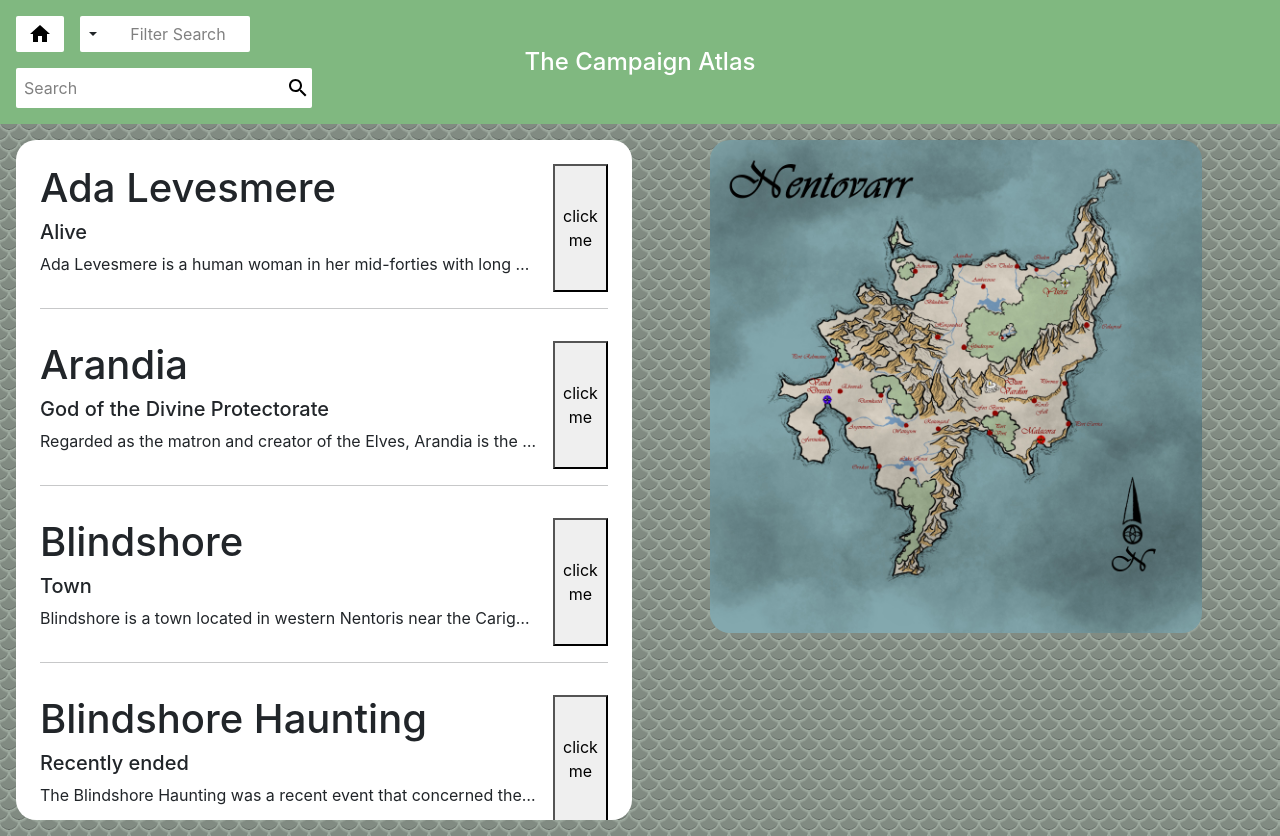
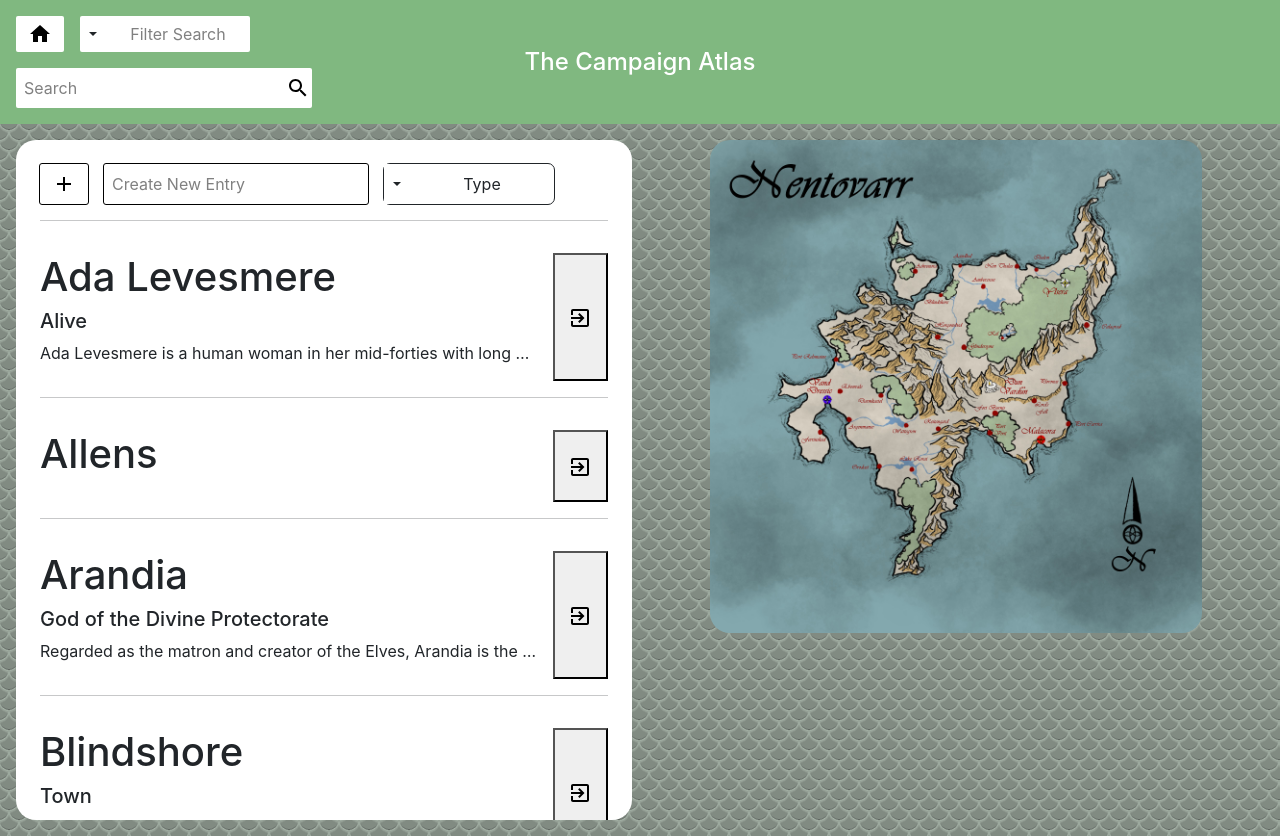
Before and after one commit to michaelb-sm/campaign-atlas, a React (Create React App) app: page / in a window 1280 px wide. Built offline with nearby package versions, Linux system fonts and the light colour scheme.

Commit message:
added page navigation and ui for page creation and deletion

```diff
--- a/src/App.css
+++ b/src/App.css
@@ -1,3 +1,16 @@
+input {
+    background-color: white;
+    border: 0;
+    border-radius: 2px;
+    font-size: 1rem;
+    padding: 0.5em;
+}
+
+input::placeholder {
+    color: grey;
+    opacity: 1;
+}
+
 .App {
     text-align: center;
 }
@@ -38,3 +51,62 @@
         margin-bottom: 2em;
     }
 }
+
+/* === Common Classes === */
+
+/* BUTTON */
+
+.blockButton {
+    background-color: white;
+    width: 3em;
+    height: auto;
+    min-height: 2em;
+    border: 0;
+    border-radius: 2px;
+
+    display: grid;
+    place-items: center;
+}
+
+.blockButton:hover {
+    background-color: lightgrey;
+}
+
+/* DROPDOWN FILTER */
+
+.filterField {
+    background-color: white;
+    height: auto;
+    min-width: 9rem;
+    border: 0;
+    border-top-right-radius: 2px;
+    border-bottom-right-radius: 2px;
+
+    display: grid;
+    place-items: center;
+}
+
+.filterPlaceholder {
+    color: grey;
+}
+
+.btn-rounded-light {
+    background-color: white;
+    border: 0;
+    border-radius: 2px;
+}
+
+.btn-rounded-light:hover {
+    background-color: lightgrey;
+}
+
+.dropdown-menu-rounded-light {
+    margin-top: 0.5em;
+    border: 0;
+    border-radius: 2px;
+    box-shadow: rgba(0, 0, 0, 0.35) 0px 5px 15px;
+}
+
+.dropdown-menu-rounded-light a:hover {
+    background-color: lightgrey;
+}
--- a/src/App.js
+++ b/src/App.js
@@ -1,4 +1,4 @@
-import React, { useState } from "react";
+import React, { useState, useEffect, useMemo } from "react";
 import './App.css';
 import SearchBar from './components/SearchBar';
 import InfoContainer from './components/InfoContainer';
@@ -13,7 +13,9 @@ import EntityData from './data/entities.json';
 import CreatureData from './data/creatures.json';
 
 function App() {
-    const allData = [...PersonData, ...FactionData, ...PlaceData, ...EventData, ...ThingData, ...EntityData, ...CreatureData]
+
+    // Import Data
+    const allData = useMemo(() => [...PersonData, ...FactionData, ...PlaceData, ...EventData, ...ThingData, ...EntityData, ...CreatureData], [])
     allData.sort((a, b) => {
     let na = a.name.toLowerCase(),
         nb = b.name.toLowerCase();
@@ -21,16 +23,25 @@ function App() {
         return na.localeCompare(nb);
     });
 
+    // Set up data tracker and input controller
+    const [curData, setCurData] = useState(allData[0]);
     const [infoControl, setInfoControl] = useState({
-        display: "main",
+        page: "main",
         search: "",
         filterType: "clear",
         filterText: "Filter Search"
     })
 
+    // Change data tracker upon user request
+    useEffect( () => {
+        if (infoControl.page !== "main") {
+            setCurData(allData.find( (value) => value.name === infoControl.page));
+        }
+    }, [allData, infoControl]);
+
     function handleHome() {
         setInfoControl({
-            display: "main",
+            page: "main",
             search: "",
             filterType: "clear",
             filterText: "Filter Search"
@@ -66,6 +77,15 @@ function App() {
         });
     }
 
+    function handlePageChange(page) {
+        setInfoControl( (prevValue) => {
+            return {
+                ...prevValue,
+                page: page
+            };
+        });
+    }
+
     return (
     <div className="App">
         <header className="App-header">
@@ -76,6 +96,7 @@ function App() {
             onHome={handleHome}
             onFilter={handleFilterChange}
             onSearch={handleSearch}
+            onPage={handlePageChange}
         />
         <h1>The Campaign Atlas</h1>
         <div className='viewBar'>
@@ -84,14 +105,10 @@ function App() {
         </header>
         <div className="App-body">
         <InfoContainer
-            data={allData.filter( (value) => {
-                return ((value.name).toLowerCase().includes(infoControl.search) && (
-                    infoControl.filterType === "clear" ? true : value.type === infoControl.filterType
-                ));
-            })}
-            // {infoControl.filterType === "clear" ? allData : allData.filter( (value) => {
-            //     return value.type === infoControl.filterType;
-            // })}
+            infoControl={infoControl}
+            refData={allData}
+            data={curData}
+            onRedirect={handlePageChange}
         />
         <ViewContainer />
         </div>
--- a/src/components/InfoContainer.css
+++ b/src/components/InfoContainer.css
@@ -16,3 +16,24 @@
 .info-container::-webkit-scrollbar {
     display: none;
 }
+
+.modifyContainer {
+    display: flex;
+    flex-wrap: wrap;
+    flex-direction: row;
+    gap: 1em;
+}
+
+.modifyContainer > * {
+    outline: 1px;
+    outline-style: solid;
+}
+
+.deleteField {
+    outline: 0;
+
+    display: flex;
+    gap: 0.5em;
+
+    align-items: center;
+}
--- a/src/components/InfoContainer.js
+++ b/src/components/InfoContainer.js
@@ -1,19 +1,75 @@
 import './InfoContainer.css';
+import Dropdown from 'react-bootstrap/Dropdown';
+import ButtonGroup from "react-bootstrap/ButtonGroup";
 import DataCard from './infoComponents/DataCard';
 import DataPage from './infoComponents/DataPage';
+import AddIcon from '@mui/icons-material/Add';
+import DeleteForeverIcon from '@mui/icons-material/DeleteForever';
 
-function InfoContainer({data}) {
+function InfoContainer({infoControl, refData, data, onRedirect}) {
     return (
         <div className='info-container'>
-            {data.map((value, key) => {
-                return (
-                    <div>
-                        <DataCard name={value.name} status={value.status} body={value.main[0].body}/>
-                        <hr/>
+            {infoControl.page === "main" ? (
+                <div>
+                    <div className='modifyContainer'>
+                        <button className='blockButton'>
+                            <AddIcon />
+                        </button>
+                        <input placeholder="Create New Entry" />
+                        <Dropdown as={ButtonGroup}>
+                            <Dropdown.Toggle split variant='rounded-light'/>
+                            <div className='filterField'> Type </div>
+                            <Dropdown.Menu variant='rounded-light'>
+                                <Dropdown.Item eventKey="person">Person</Dropdown.Item>
+                                <Dropdown.Item eventKey="faction">Faction</Dropdown.Item>
+                                <Dropdown.Item eventKey="place">Place/Location</Dropdown.Item>
+                                <Dropdown.Item eventKey="event">Event</Dropdown.Item>
+                                <Dropdown.Item eventKey="thing">Item/Material</Dropdown.Item>
+                                <Dropdown.Item eventKey="entity">God/Entity</Dropdown.Item>
+                                <Dropdown.Item eventKey="creature">Creature</Dropdown.Item>
+                            </Dropdown.Menu>
+                        </Dropdown>
                     </div>
-                );
-            })}
-            {/* <DataPage data={data[0]}/> */}
+                    <hr />
+                </div>
+            ) : (
+                <div>
+                    <div className='modifyContainer'>
+                        <button className='blockButton'>
+                            <DeleteForeverIcon />
+                        </button>
+                        <label className='deleteField' for='confirmDelete'>
+                            <input type='checkbox' id='confirmDelete' name='confirmDelete' />
+                            <div>Confirm Deletion</div>
+                        </label>
+                    </div>
+                    <hr />
+                </div>
+            )}
+            {infoControl.page === "main" ? (
+                refData.filter( (value) => {
+                    return ((
+                        (value.name).toLowerCase().includes(infoControl.search)
+                        ) && (
+                        infoControl.filterType === "clear" ? true : value.type === infoControl.filterType
+                        )
+                    );
+                }).map((value, key) => {
+                    return (
+                        <div>
+                            <DataCard
+                                name={value.name}
+                                status={value.status}
+                                body={value.main[0].body}
+                                onClicked={onRedirect}
+                            />
+                            <hr/>
+                        </div>
+                    );
+                })
+            ) : (
+                <DataPage refData={refData} data={data}/>
+            )}
         </div>
     );
 }
--- a/src/components/SearchBar.css
+++ b/src/components/SearchBar.css
@@ -3,63 +3,6 @@
     flex-wrap: wrap;
     justify-content: left;
     gap: 1em;
-}
-
-/* HOME */
-
-.homeButton {
-    background-color: white;
-    width: 3em;
-    height: auto;
-    min-height: 2em;
-    border: 0;
-    border-radius: 2px;
-
-    display: grid;
-    place-items: center;
-}
-
-.homeButton:hover {
-    background-color: lightgrey;
-}
-
-/* FILTER */
-
-.filterField {
-    background-color: white;
-    height: auto;
-    min-width: 9rem;
-    border: 0;
-    border-top-right-radius: 2px;
-    border-bottom-right-radius: 2px;
-
-    display: grid;
-    place-items: center;
-}
-
-.filterPlaceholder {
-    color: grey;
-}
-
-.btn-rounded-light {
-    background-color: white;
-    border: 0;
-    border-radius: 2px;
-}
-
-.btn-rounded-light:hover {
-    background-color: lightgrey;
-}
-
-.dropdown-menu-rounded-light {
-    margin-top: 0.5em;
-    border: 0;
-    border-radius: 2px;
-    box-shadow: rgba(0, 0, 0, 0.35) 0px 5px 15px;
-}
-
-.dropdown-menu-rounded-light a:hover {
-    background-color: lightgrey;
 }
 
 /* SEARCH */
@@ -69,21 +12,11 @@
 }
 
 .searchInputs input {
-    background-color: white;
-    border: 0;
-    border-radius: 2px;
     border-top-right-radius: 0px;
     border-bottom-right-radius: 0px;
-    font-size: 1rem;
-    padding: 0.5em;
 }
 
-.searchInputs input::placeholder {
-    color: grey;
-    opacity: 1;
-}
-
-input:focus {
+.searchInputs input:focus {
     outline: none;
 }
 
--- a/src/components/infoComponents/DataCard.js
+++ b/src/components/infoComponents/DataCard.js
@@ -1,6 +1,7 @@
 import './DataCard.css';
+import ExitToAppIcon from '@mui/icons-material/ExitToApp';
 
-function DataCard({name, status, body}) {
+function DataCard({name, status, body, onClicked}) {
     return (
         <div className='dataCard'>
             <div className='data'>
@@ -10,7 +11,9 @@ function DataCard({name, status, body}) {
                 )}
                 <p> {body} </p>
             </div>
-            <button>click me</button>
+            <button onClick={() => {onClicked(name)}}>
+                <ExitToAppIcon />
+            </button>
         </div>
     );
 }
--- a/src/components/infoComponents/DataPage.js
+++ b/src/components/infoComponents/DataPage.js
@@ -1,6 +1,6 @@
 import './DataPage.css';
 
-function DataPage({data}) {
+function DataPage({refData, data}) {
     return (
         <div className='dataPage'>
             <h1> {data.name} </h1>
--- a/src/data/people.json
+++ b/src/data/people.json
@@ -44,5 +44,24 @@
                 "body": "Keldyn lied to the party so they would help him get into the Underdark and meet a companion of his, Esafell Or'Mazrik."
             }
         ]
+    },
+    {
+        "name": "Allens",
+        "type": "",
+        "status": "",
+        "infoLinks": {
+            "allies": [],
+            "enemies": [],
+            "places": [],
+            "events": [],
+            "items": [],
+            "other": []
+        },
+        "main": [
+            {
+                "heading": "",
+                "body": ""
+            }
+        ]
     }
 ]
```
Also changed, not shown: src/components/SearchBar.js (+13 -3 lines). Lines whose indentation alone changed are shown as unchanged.
